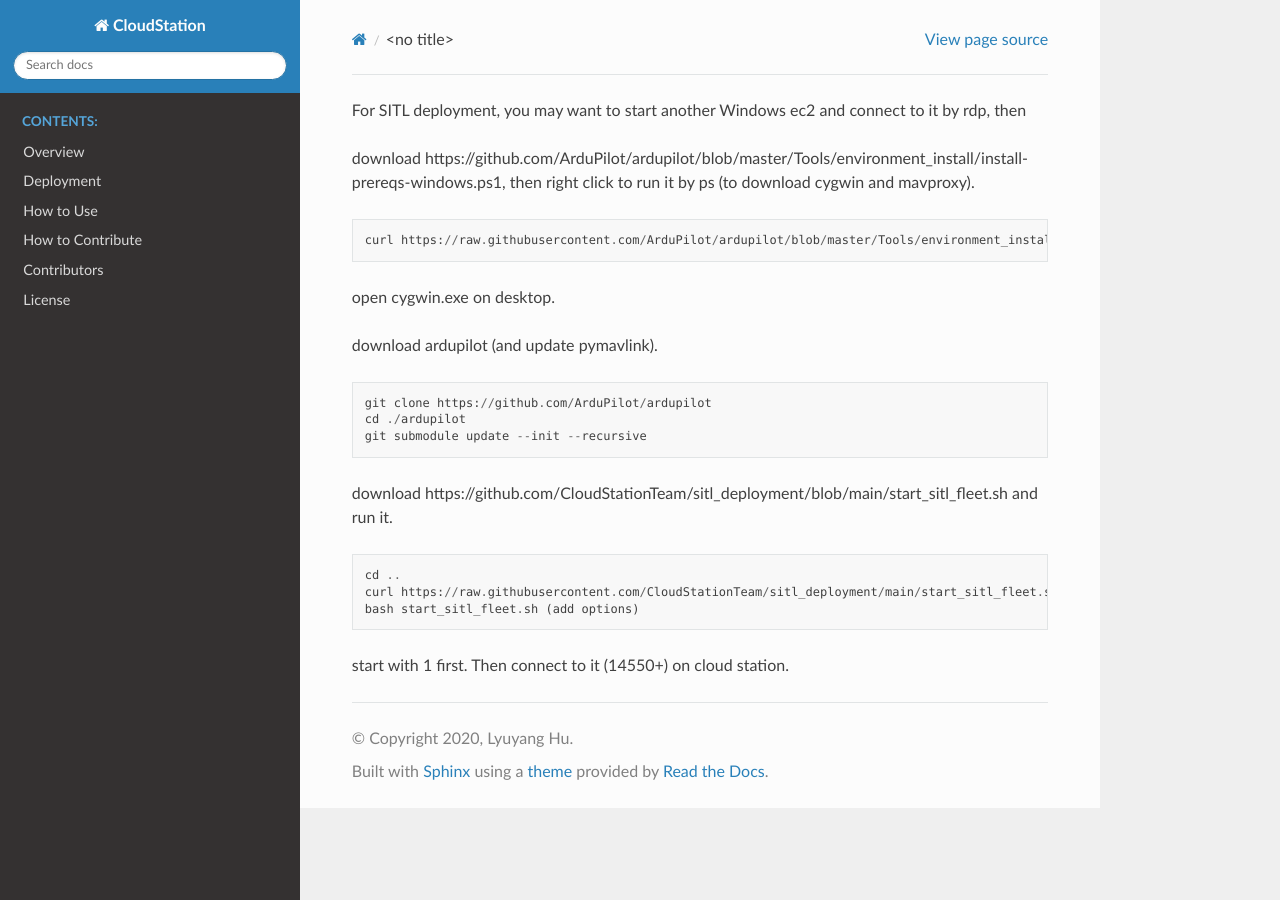
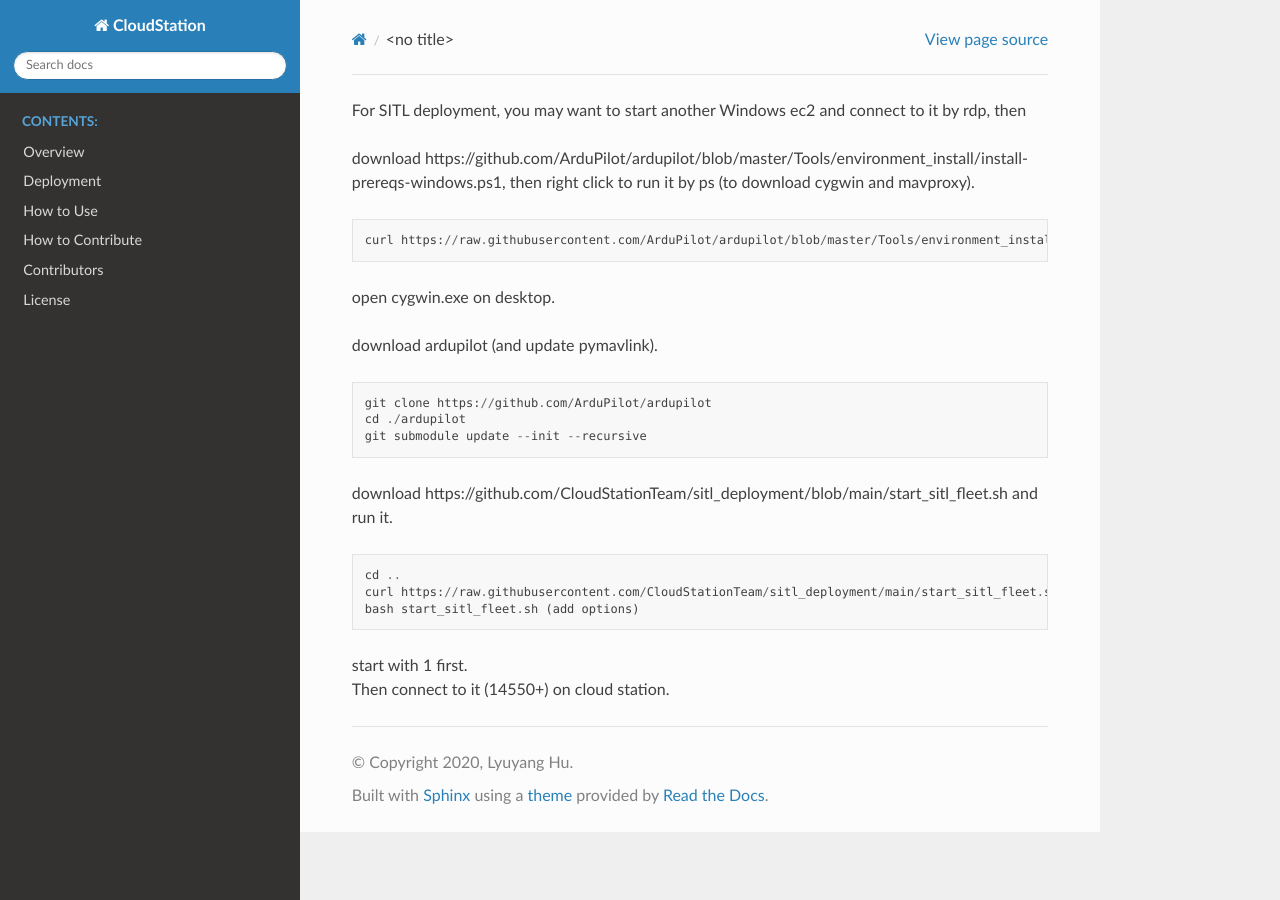
Before and after one commit to CloudStationTeam/docs, a Sphinx documentation site: the page built from source/sitl.md, in a window 1280 px wide. Built offline with Sphinx 7.4.7 and the Read the Docs theme 2.0.0, drawn with Linux system fonts in a browser that asks for light colours.

````diff
--- a/source/sitl.md
+++ b/source/sitl.md
@@ -16,5 +16,5 @@ cd ..
 curl https://raw.githubusercontent.com/CloudStationTeam/sitl_deployment/main/start_sitl_fleet.sh
 bash start_sitl_fleet.sh (add options)
 ```
-start with 1 first.
+start with 1 first. \
 Then connect to it (14550+) on cloud station.
````
